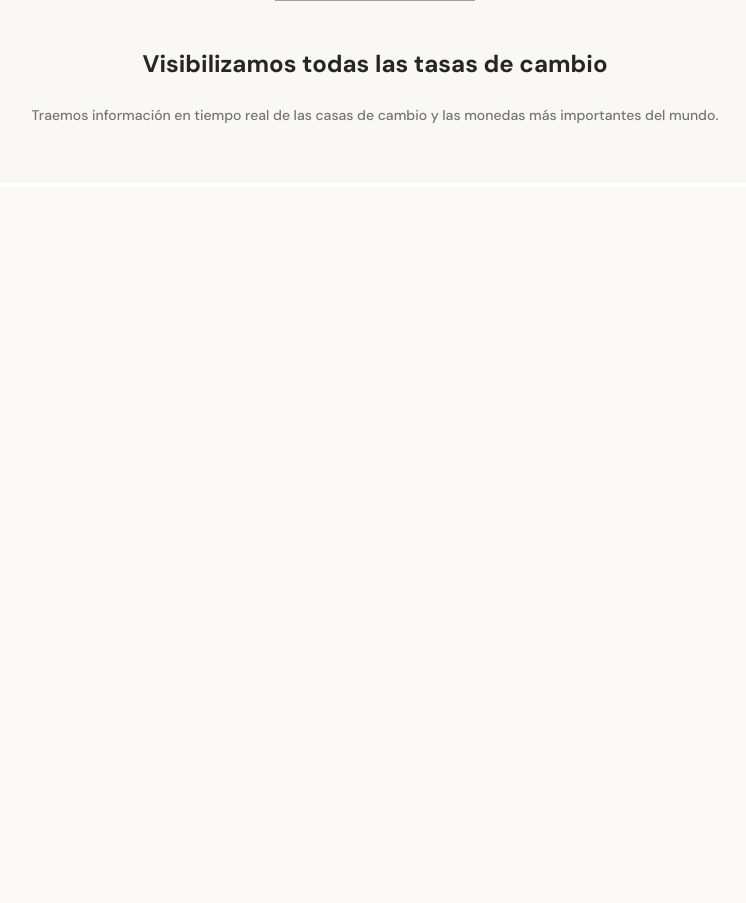
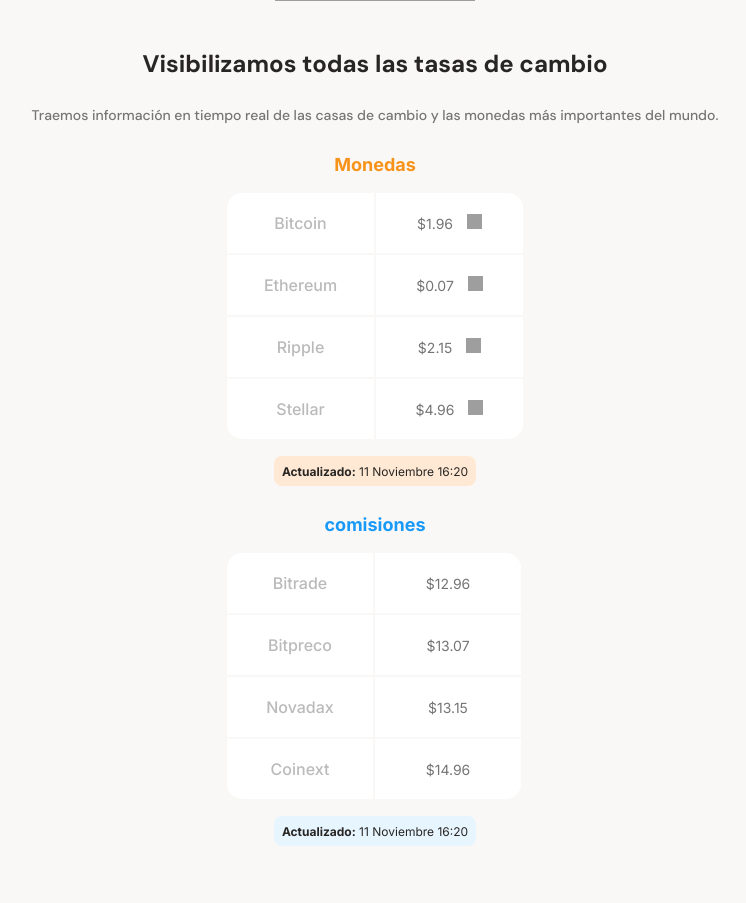
Before and after one commit to DannielF/Development_Engineering, a PHP site: page / in a window 1280 px wide. Shown: the part 613-1516 px from the top of the page, without its empty margins (265-1011 px from the left). Before the commit the page ends 736 px from the top, so only its background shows below. Run offline with PHP 8.4, Linux system fonts and the light colour scheme; grey boxes are pictures that could not be loaded.

Commit message:
Finish monedas and comisiones

```diff
--- a/Mobile_First/index.html
+++ b/Mobile_First/index.html
@@ -25,7 +25,58 @@
         <p>Traemos información en tiempo real de las casas de cambio y las monedas más importantes del mundo.</p>
       </div>
       <section class="main-tables-container">
-        <div></div>
+        <div class="main-currency-table">
+          <p class="currency-table--title">Monedas</p>
+          <div class="currency-table--container">
+            <table>
+              <tr>
+                <td class="table__top-left">Bitcoin</td>
+                <td class="table__top-right table__right">$1.96 <span class="down"></span></td>
+              </tr>
+              <tr>
+                <td>Ethereum</td>
+                <td class="table__right">$0.07 <span class="up"></span></td>
+              </tr>
+              <tr>
+                <td>Ripple</td>
+                <td class="table__right">$2.15 <span class="down"></span></td>
+              </tr>
+              <tr>
+                <td class="table__bottom-left">Stellar</td>
+                <td class="table__bottom-right table__right">$4.96 <span class="down"></span></td>
+              </tr>
+            </table>
+          </div>
+          <div class="currency-table-date">
+            <p><b>Actualizado:</b> 11 Noviembre 16:20</p>
+          </div>
+        </div>
+        <div class="main-commission-table">
+          <p class="commission-table--title">comisiones</p>
+          <div class="commission-table--container">
+            <table>
+              <tr>
+                <td class="table__top-left">Bitrade</td>
+                <td class="table__top-right table__right">$12.96</td>
+              </tr>
+              <tr>
+                <td>Bitpreco</td>
+                <td class="table__right">$13.07<td>
+              </tr>
+              <tr>
+                <td>Novadax</td>
+                <td class="table__right">$13.15</td>
+              </tr>
+              <tr>
+                <td class="table__bottom-left">Coinext</td>
+                <td class="table__bottom-right table__right">$14.96</td>
+              </tr>
+            </table>
+          </div>
+          <div class="commission-table-date">
+            <p><b>Actualizado:</b> 11 Noviembre 16:20</p>
+          </div>
+        </div>
       </section>
     </section>
     <section>
--- a/Mobile_First/style.css
+++ b/Mobile_First/style.css
@@ -132,3 +132,111 @@
   line-height: 1.6rem;
   color: rgba(117, 117, 117, 1);
 }
+.main-currency-table, .main-commission-table {
+  width: 70%;
+  min-width: 235px;
+  max-width: 500px;
+  height: 360px;
+  margin: 0 auto;
+  font-family: 'Inter', sans-serif;
+}
+.main-currency-table .currency-table--title {
+  margin-bottom: 15px;
+  font-size: 1.8rem;
+  font-weight: bold;
+  line-height: 2.3rem;
+  color: var(--bitcoin-orange);
+}
+.main-commission-table .commission-table--title {
+
+  margin-bottom: 15px;
+  font-size: 1.8rem;
+  font-weight: bold;
+  line-height: 2.3rem;
+  color: var(--secondary-blue);
+}
+.currency-table--container, .commission-table--container {
+  width: 90%;
+  min-width: 230px;
+  max-width: 300px;
+  height: 250px;
+  margin: 0 auto;
+}
+.currency-table--container table, .commission-table--container table {
+  width: 100%;
+  height: 100%;
+}
+.currency-table--container td, .commission-table--container td {
+  width: 50%;
+  font-size: 1.6rem;
+  font-weight: 500;
+  line-height: 1.9rem;
+  color: var(--grey);
+  background-color: var(--white);
+}
+.currency-table--container .table__top-left, .commission-table--container .table__top-left {
+  border-radius: 15px 0 0 0;
+}
+.currency-table--container .table__top-right, .commission-table--container .table__top-right {
+  border-radius: 0 15px 0 0;
+}
+.currency-table--container .table__bottom-left, .commission-table--container .table__bottom-left {
+  border-radius: 0 0 0 15px;
+}
+.currency-table--container .table__bottom-right, .commission-table--container .table__bottom-right{
+  border-radius: 0 0 15px 0;
+}
+.currency-table--container .table__right, .commission-table--container .table__right {
+  font-size: 1.4rem;
+  font-weight: normal;
+  line-height: 1.7rem;
+  color: #757575;
+}
+.currency-table--container .down {
+  display: inline-block;
+  width: 15px;
+  height: 15px;
+  margin-left: 10px;
+  background-image: url('./Assets/Icons/trending-down.svg');
+  background-size: cover;
+  background-position: center;
+  background-repeat: no-repeat;
+}
+.currency-table--container .up {
+  display: inline-block;
+  width: 15px;
+  height: 15px;
+  margin-left: 10px;
+  background-image: url('./Assets/Icons/trending-up.svg');
+  background-size: cover;
+  background-position: center;
+  background-repeat: no-repeat;
+}
+.currency-table-date {
+  width: max-content;
+  height: 30px;
+  margin: 15px auto 0;
+  padding: 8px;
+  background-color: var(--soft-orange);
+  border-radius: 8px;
+}
+.commission-table-date {
+  width: max-content;
+  height: 30px;
+  margin: 15px auto 0;
+  padding: 8px;
+  background-color: var(--soft-blue);
+  border-radius: 8px;
+}
+.currency-table-date p {
+  font-size: 1.2rem;
+  font-weight: 300;
+  line-height: 1.5rem;
+  color: var(--black);
+}
+.commission-table-date p {
+  font-size: 1.2rem;
+  font-weight: 300;
+  line-height: 1.5rem;
+  color: var(--black);
+}
```
